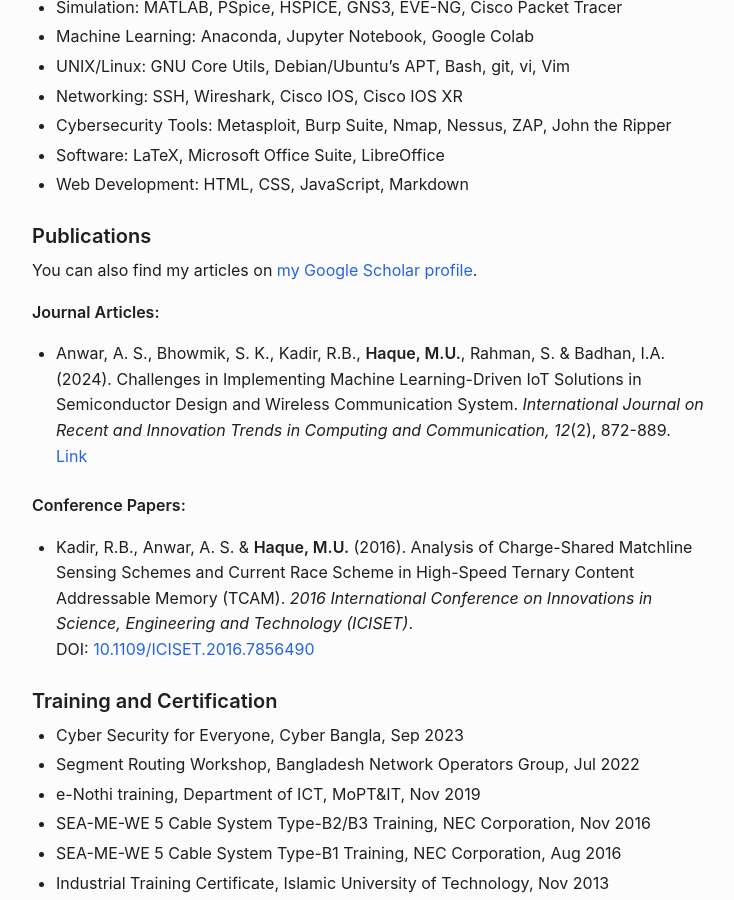
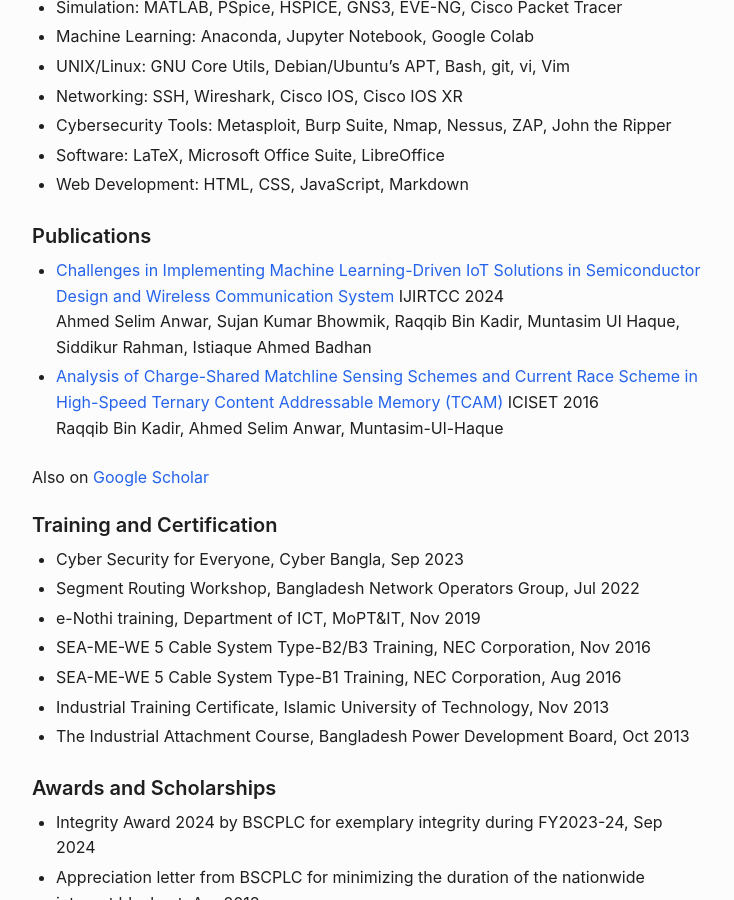
Before and after one commit to muntasimulhaque/muntasimulhaque.github.io, a Jekyll site: the page built from index.md, in a window 1280 px wide and 900 px high, scrolled down 1285 px. Shown: the whole window, without its empty margins (272-1006 px from the left). Built offline with Jekyll 4.4.1, drawn with Linux system fonts in a browser that asks for light colours.

Commit message:
Update index.md

```diff
--- a/index.md
+++ b/index.md
@@ -45,15 +45,12 @@
 
 #### Publications
 
-You can also find my articles on [my Google Scholar profile](https://scholar.google.com/citations?user=XO3Zz1EAAAAJ&hl=en){:target="_blank"}.
+* [Challenges in Implementing Machine Learning-Driven IoT Solutions in Semiconductor Design and Wireless Communication System](https://ijritcc.org/index.php/ijritcc/article/view/11127){:target="_blank"} IJIRTCC 2024
+Ahmed Selim Anwar, Sujan Kumar Bhowmik, Raqqib Bin Kadir, Muntasim Ul Haque, Siddikur Rahman, Istiaque Ahmed Badhan
+* [Analysis of Charge-Shared Matchline Sensing Schemes and Current Race Scheme in High-Speed Ternary Content Addressable Memory (TCAM)](https://doi.org/10.1109/ICISET.2016.7856490){:target="_blank"} ICISET 2016
+Raqqib Bin Kadir, Ahmed Selim Anwar, Muntasim-Ul-Haque
 
-**Journal Articles:**
-* Anwar, A. S., Bhowmik, S. K., Kadir, R.B., **Haque, M.U.**, Rahman, S. & Badhan, I.A. (2024). Challenges in Implementing Machine Learning-Driven IoT Solutions in Semiconductor Design and Wireless Communication System. *International Journal on Recent and Innovation Trends in Computing and Communication, 12*(2), 872-889.
-  [Link](https://ijritcc.org/index.php/ijritcc/article/view/11127){:target="_blank"}
-
-**Conference Papers:**
-* Kadir, R.B., Anwar, A. S. & **Haque, M.U.** (2016). Analysis of Charge-Shared Matchline Sensing Schemes and Current Race Scheme in High-Speed Ternary Content Addressable Memory (TCAM). *2016 International Conference on Innovations in Science, Engineering and Technology (ICISET)*.
-  DOI: [10.1109/ICISET.2016.7856490](https://doi.org/10.1109/ICISET.2016.7856490){:target="_blank"}
+Also on [Google Scholar](https://scholar.google.com/citations?user=XO3Zz1EAAAAJ&hl=en){:target="_blank"}
 
 #### Training and Certification
 
```
